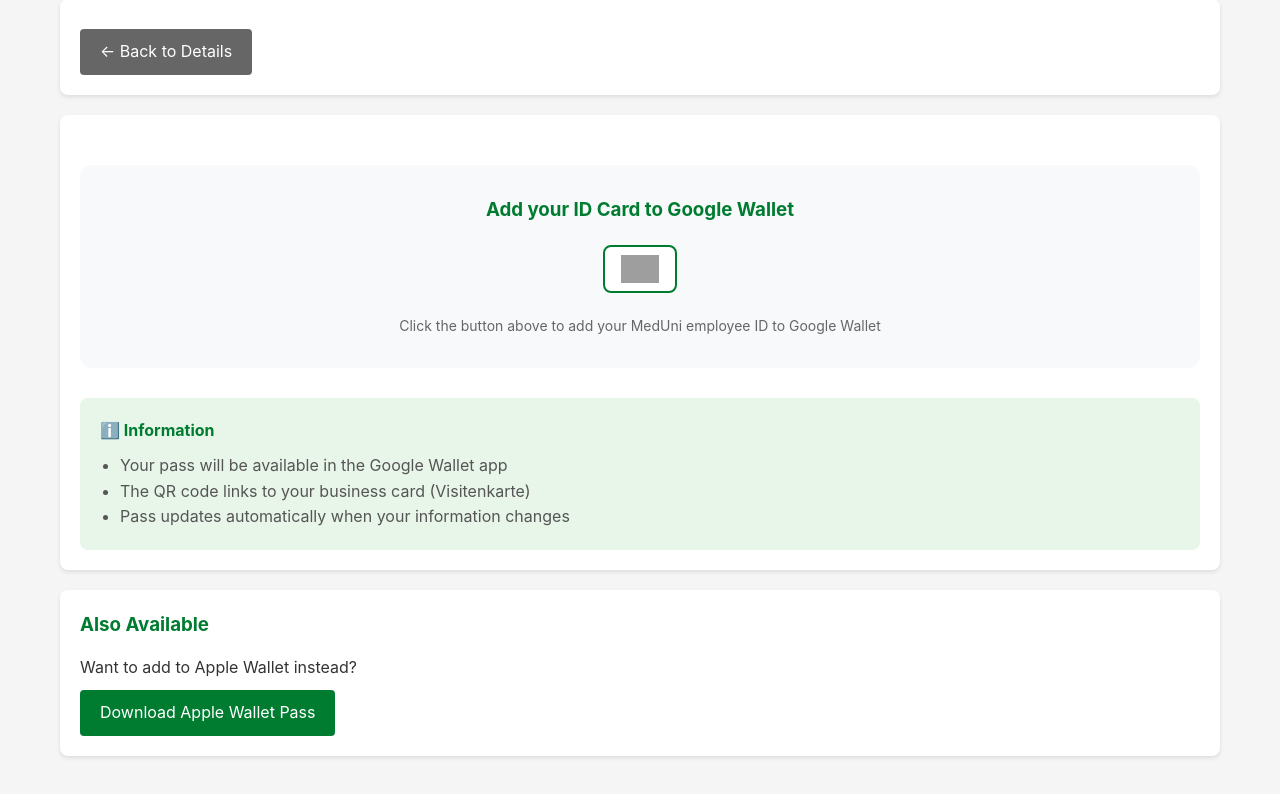
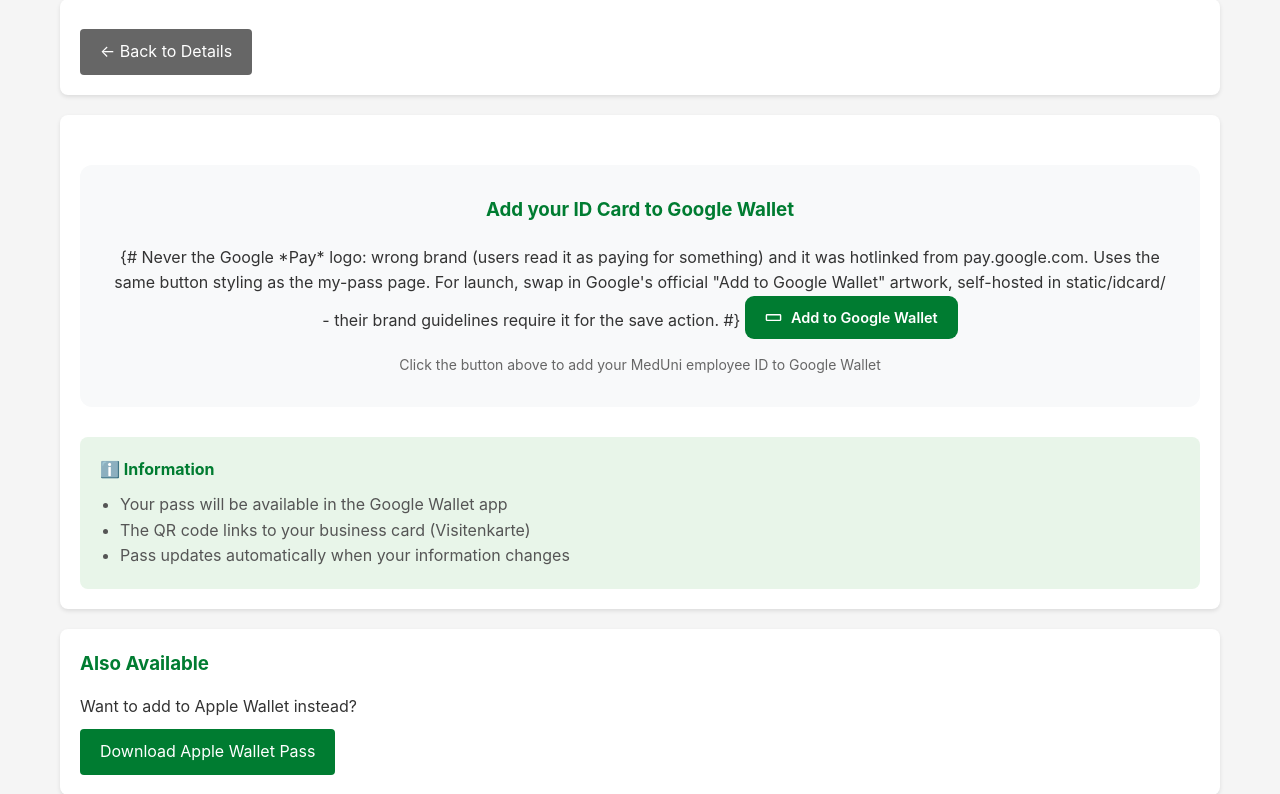
Before and after one commit to medunigraz/outpost.django.idcard, a Django app: template src/outpost/django/idcard/templates/idcard/google_wallet_add.html in a window 1280 px wide. Shown: the part 109-903 px from the top of the page. Before the commit the page ends 870 px from the top, so only its background shows below. Run offline with Django 3.2, Linux system fonts and the light colour scheme; the template is opened without the code that fills it, so the values that code supplies are empty; grey boxes are pictures that could not be loaded.

Commit message:
idcard: one-click Google Wallet, authenticated photos
Redirect google-pass straight to the signed save URL instead of an
interstitial whose button was the Google Pay logo hotlinked from
pay.google.com; keep that page for staff via ?preview=1.

Serve employee photos through authenticated views rather than
MEDIA_URL, which is unauthenticated. Fix the preview page showing a
broken image for employees with no CAMPUSonline photo.

```diff
--- a/src/outpost/django/idcard/templates/idcard/apple_pass_preview.html
+++ b/src/outpost/django/idcard/templates/idcard/apple_pass_preview.html
@@ -12,7 +12,7 @@
 
     {% if employee.photo %}
     <div style="margin: 20px 0;">
-        <img src="{{ employee.photo.url }}" alt="{{ employee.full_name }}"
+        <img src="{% url 'idcard:employee_photo' employee.employee_id %}" alt="{{ employee.full_name }}"
              style="width: 120px; height: 120px; border-radius: 50%; object-fit: cover; border: 3px solid #007c31;">
     </div>
     {% endif %}
@@ -35,7 +35,7 @@
 
         {% if employee.photo %}
         <div style="width: 80px; height: 80px; border-radius: 8px; overflow: hidden; border: 2px solid white; margin-bottom: 15px;">
-            <img src="{{ employee.photo.url }}" style="width: 100%; height: 100%; object-fit: cover;">
+            <img src="{% url 'idcard:employee_photo' employee.employee_id %}" style="width: 100%; height: 100%; object-fit: cover;">
         </div>
         {% endif %}
 
--- a/src/outpost/django/idcard/templates/idcard/employee_detail.html
+++ b/src/outpost/django/idcard/templates/idcard/employee_detail.html
@@ -12,7 +12,7 @@
 
     <div style="margin: 20px 0;">
         {% if employee.photo %}
-        <img src="{{ employee.photo.url }}" alt="{{ employee.full_name }}" style="max-width: 300px; border-radius: 8px;">
+        <img src="{% url 'idcard:employee_photo' employee.employee_id %}" alt="{{ employee.full_name }}" style="max-width: 300px; border-radius: 8px;">
         {% else %}
         <p style="color: #999;">No photo uploaded</p>
         {% endif %}
--- a/src/outpost/django/idcard/templates/idcard/google_wallet_add.html
+++ b/src/outpost/django/idcard/templates/idcard/google_wallet_add.html
@@ -12,7 +12,7 @@
 
     {% if employee.photo %}
     <div style="margin: 20px 0;">
-        <img src="{{ employee.photo.url }}" alt="{{ employee.full_name }}"
+        <img src="{% url 'idcard:employee_photo' employee.employee_id %}" alt="{{ employee.full_name }}"
              style="width: 120px; height: 120px; border-radius: 50%; object-fit: cover; border: 3px solid #007c31;">
     </div>
     {% endif %}
@@ -24,11 +24,15 @@
     <div style="margin: 30px 0; padding: 30px; background: #f8f9fa; border-radius: 12px;">
         <h3 style="margin-bottom: 20px;">Add your ID Card to Google Wallet</h3>
 
+        {# Never the Google *Pay* logo: wrong brand (users read it as paying for
+           something) and it was hotlinked from pay.google.com. Uses the same
+           button styling as the my-pass page. For launch, swap in Google's
+           official "Add to Google Wallet" artwork, self-hosted in
+           static/idcard/ - their brand guidelines require it for the save
+           action. #}
         <a href="{{ save_url }}" target="_blank" rel="noopener noreferrer"
-           style="display: inline-block; transition: transform 0.2s;">
-            <img src="https://pay.google.com/about/static_kcs/images/logos/google-pay-logo.svg"
-                 alt="Add to Google Wallet"
-                 style="height: 48px; border: 2px solid #007c31; border-radius: 8px; padding: 8px 16px; background: white;">
+           class="wallet-btn wallet-btn-google" style="flex: 0 0 auto;">
+            Add to Google Wallet
         </a>
 
         <p style="margin-top: 15px; color: #666; font-size: 14px;">
--- a/src/outpost/django/idcard/urls.py
+++ b/src/outpost/django/idcard/urls.py
@@ -11,6 +11,7 @@
     # Employee list and detail views (admin use)
     path('', views.employee_list, name='employee_list'),
     path('employee/<int:employee_id>/', views.employee_detail, name='employee_detail'),
+    path('employee/<int:employee_id>/photo/', views.employee_photo, name='employee_photo'),
 
     # API endpoints
     path('api/employee/<int:employee_id>/', views.employee_card_json, name='employee_json'),
```
Also changed, not shown: src/outpost/django/idcard/google_pass.py (+14 -6 lines), src/outpost/django/idcard/sso_views.py (+9 -5 lines), src/outpost/django/idcard/views.py (+56 -1 lines).
